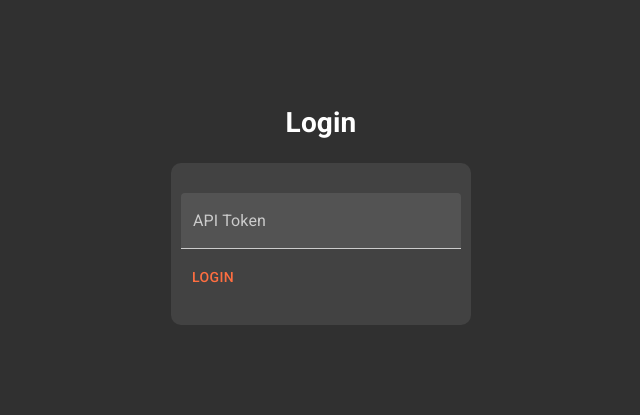
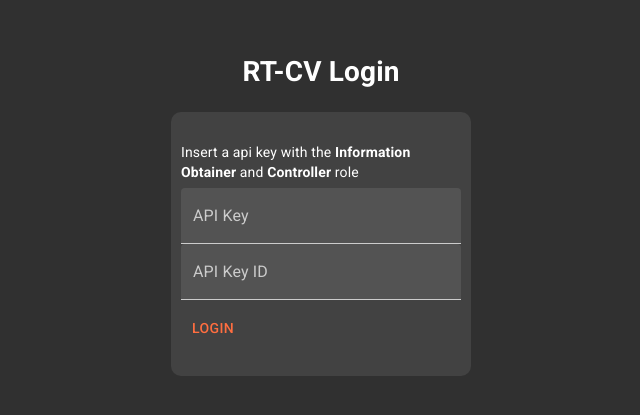
Before and after one commit to script-development/RT-CV, a Next.js app in the folder dashboard/: page /login in a window 1280 px wide. Shown: the part 181-596 px from the top of the page, without its empty margins (319-959 px from the left). Built offline with nearby package versions, Linux system fonts and the light colour scheme.

Commit message:
worked on the authentication process

```diff
--- a/dashboard/pages/_app.tsx
+++ b/dashboard/pages/_app.tsx
@@ -3,6 +3,7 @@ import Head from 'next/head'
 import CssBaseline from '@material-ui/core/CssBaseline'
 import { createTheme, ThemeProvider } from '@material-ui/core/styles'
 import { red } from '@material-ui/core/colors'
+import { useEffect } from 'react'
 
 const theme = createTheme({
   palette: {
--- a/dashboard/pages/login.tsx
+++ b/dashboard/pages/login.tsx
@@ -1,30 +1,62 @@
 import Button from '@material-ui/core/Button'
+import LinearProgress from '@material-ui/core/LinearProgress'
 import TextField from '@material-ui/core/TextField'
 import Head from 'next/head'
 import React, { useState } from 'react'
-import { login } from '../src/auth'
+import { fetcher } from '../src/auth'
 
 export default function Home() {
-	const [apiToken, setApiToken] = useState('')
+	const [apiKey, setApiKey] = useState('')
+	const [apiKeyId, setApiKeyId] = useState('')
+	const [loading, setLoading] = useState(false)
+	const [error, setError] = useState('')
 
 	const submit = (e: React.FormEvent<HTMLFormElement>) => {
-		e.preventDefault()
-		login(apiToken)
+		try {
+			e.preventDefault()
+			setLoading(true)
+			fetcher.login(apiKey, apiKeyId)
+		} catch (e) {
+			setError(e.message)
+		} finally {
+			setLoading(false)
+		}
 	}
 
 	return (
 		<div className="container">
 			<Head>
-				<title>Home</title>
+				<title>RT-CV Login</title>
 				<link rel="icon" href="/favicon.ico" />
 			</Head>
 
-			<h1>Login</h1>
+			<h1>RT-CV Login</h1>
 			<form noValidate onSubmit={submit} >
-				<TextField fullWidth id="token" label="API Token" variant="filled" onChange={e => setApiToken(e.target.value)} />
+				<p>Insert a api key with the <b>Information Obtainer</b> and <b>Controller</b> role</p>
+				<TextField
+					fullWidth
+					id="key"
+					label="API Key"
+					variant="filled"
+					onChange={e => setApiKey(e.target.value)}
+					disabled={loading}
+				/>
+				<TextField
+					fullWidth
+					id="id"
+					label="API Key ID"
+					variant="filled"
+					onChange={e => setApiKeyId(e.target.value)}
+					disabled={loading}
+				/>
 				<div className="actions">
-					<Button color="secondary" type="submit">Login</Button>
+					<Button
+						color="secondary"
+						type="submit"
+						disabled={loading}
+					>Login</Button>
 				</div>
+				<LinearProgress hidden={!loading} />
 			</form>
 			<style jsx>{`
 				.container {
@@ -44,6 +76,9 @@ export default function Home() {
 				.actions {
 					padding-top: 10px;
 				}
+				form p {
+					margin-bottom: 6px;
+				}
 			`}</style>
 		</div>
 	)
--- a/dashboard/src/auth.ts
+++ b/dashboard/src/auth.ts
@@ -1,3 +1,82 @@
-export function login(token: string) {
-    console.log(token)
+function randomString(length: number): string {
+    const chars = 'ABCDEFGHIJKLMNOPQRSTUVWXYZabcdefghijklmnopqrstuvwxyz0123456789';
+    let str = '';
+    for (let i = 0; i < length; i++) {
+        str += chars.charAt(Math.floor(Math.random() * chars.length));
+    }
+    return str;
+
+};
+
+class AuthenticatedFetcher {
+    apiKey?: string;
+    apiKeyId?: string;
+    salt?: string;
+
+    serverSeed?: string;
+
+    rollingKey?: Uint8Array;
+
+    async login(key: string, keyId: string) {
+        this.apiKey = key
+        this.apiKeyId = keyId
+        this.salt = randomString(32)
+    }
+
+    get urlPrefix(): string {
+        return location.port == '3000'
+            ? `https://${location.hostname}:4000`
+            : ''
+    }
+
+    get apiKeyAndSalt(): string {
+        return (this.apiKey || '') + (this.salt || '');
+    }
+
+    async fetch(path: string) {
+        const authHeader = await this.authorizationHeader()
+
+        const r = await fetch(this.urlPrefix + (path[0] != '/' ? '/' : '') + path, {
+            headers: {
+                "Content-Type": "application/json",
+                "Authorization": authHeader,
+            },
+        })
+        return await r.json()
+    }
+
+    async fetchServerSeed() {
+        const r = await fetch(this.urlPrefix + '/api/v1/auth/seed')
+        const seedRes = await r.json()
+        this.serverSeed = seedRes.seed
+    }
+
+    private async authorizationHeader(): Promise<string> {
+        if (!this.serverSeed)
+            // Get the server seed as we don't have it yet
+            await this.fetchServerSeed()
+
+        if (!this.rollingKey)
+            // Gen a new rolling key
+            this.rollingKey = new Uint8Array(
+                await crypto.subtle.digest(
+                    'SHA-512',
+                    new TextEncoder().encode((this.serverSeed || '') + this.apiKeyAndSalt),
+                ),
+            )
+
+        const genNextKeyAppendValue = new TextEncoder().encode(this.apiKeyAndSalt)
+        const inputForNextRollingKey = new Uint8Array(this.rollingKey.length + genNextKeyAppendValue.length)
+        inputForNextRollingKey.set(this.rollingKey)
+        inputForNextRollingKey.set(genNextKeyAppendValue, this.rollingKey.length)
+
+        const nextRollingKey = await crypto.subtle.digest( 'SHA-512', inputForNextRollingKey)
+        this.rollingKey = new Uint8Array(nextRollingKey)
+
+
+        const basicKeyValue = Buffer.from(`sha512:${this.apiKeyId}:${this.salt}:${Buffer.from(this.rollingKey).toString('hex')}`, 'base64').toString()
+        return "Basic " + basicKeyValue;
+    }
 }
+
+export const fetcher = new AuthenticatedFetcher()
```
